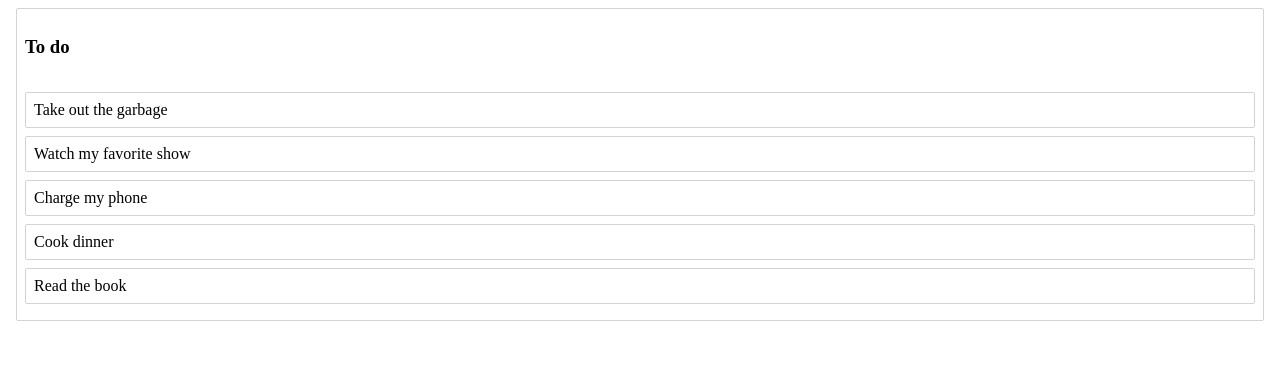
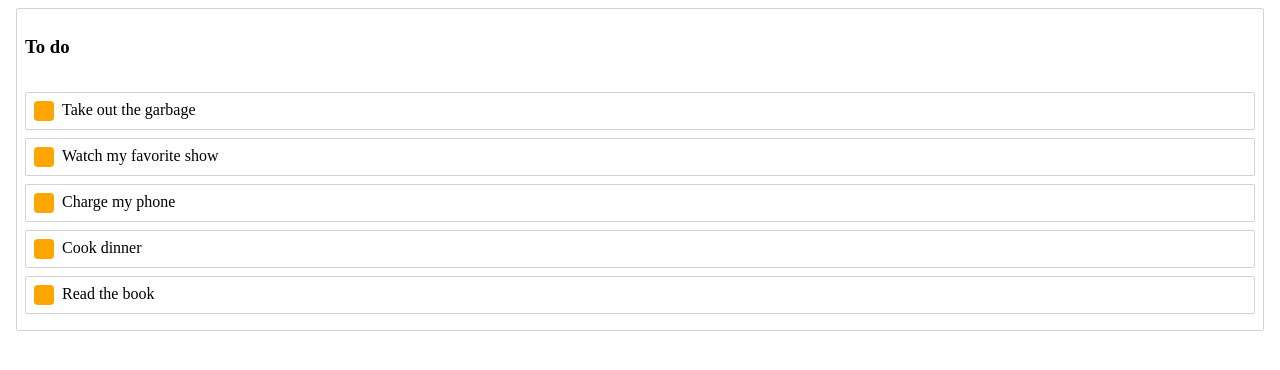
Before and after one commit to DevGabrielDeSouza/maracard, a React (Create React App) app: page / in a window 1280 px wide. Shown: the top 370 px of the page. Built offline with nearby package versions, Linux system fonts and the light colour scheme.

Commit message:
Handle logic

```diff
--- a/src/task.jsx
+++ b/src/task.jsx
@@ -2,13 +2,22 @@ import React from 'react';
 import styled from 'styled-components';
 import { Draggable } from 'react-beautiful-dnd';
 
-const Container=styled.div`
+const Container = styled.div`
 	border: 1px solid lightgrey;
 	border-radius: 2px;
 	padding: 8px;
 	margin-bottom: 8px;
 	background-color: ${props => (props.isDragging ? 'lightgreen' : 'white')};
+	display: flex;
 `
+
+const Handle = styled.div`
+	width:20px;
+	height:20px;
+	background-color:orange;
+	border-radius:4px;
+	margin-right:8px;
+ `
 
 export default class Task extends React.Component {
 	render() {
@@ -17,10 +26,12 @@ export default class Task extends React.Component {
 				{(provided, snapshot) => (
 					<Container
 						{...provided.draggableProps}
+						//remove this line to to only allow grabbing from handle
 						{...provided.dragHandleProps}
 						ref={provided.innerRef}
 						isDragging={snapshot.isDragging}
 					>
+						<Handle {...provided.dragHandleProps} />
 						{this.props.task.content}
 					</Container>
 				)}
```
